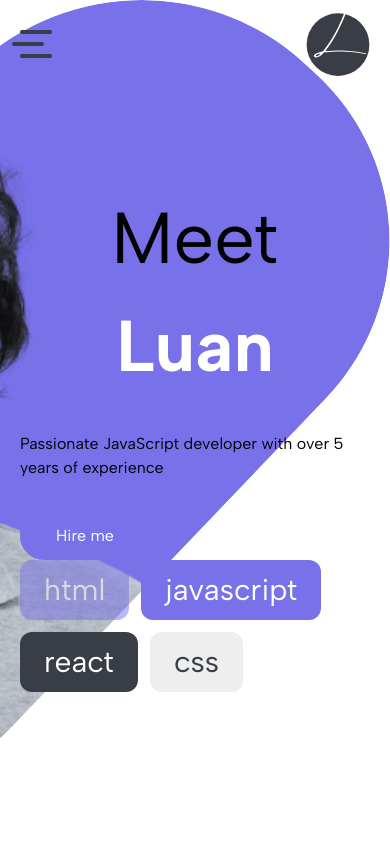
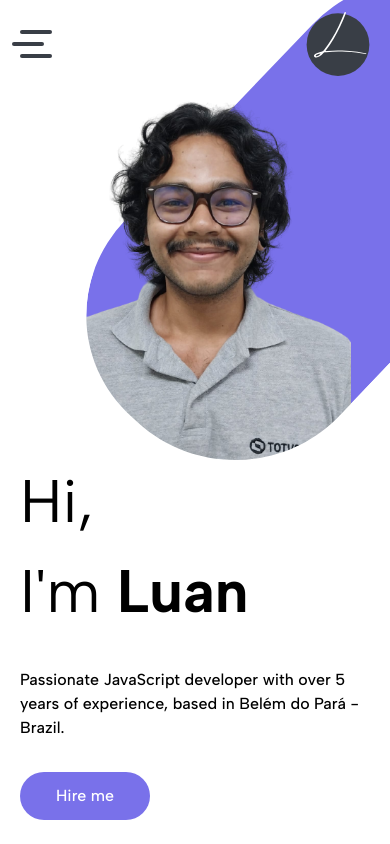
Before and after one commit to aka-luan/personal-portfolio, a Next.js app: page / in a window 390 px wide. Shown: the top 844 px of the page. Built offline with nearby package versions, Linux system fonts and the light colour scheme.

Commit message:
update on responsive layout for home page

```diff
--- a/app/layout.jsx
+++ b/app/layout.jsx
@@ -13,7 +13,7 @@ export default function RootLayout({ children }) {
   return (
     <html lang='en'>
       <body className={`${albert.className} bg-white w-screen`}>
-        <div className='lg:container lg:m-auto xl:max-w-9xl '>
+        <div className=' md:container md:m-auto max-w-2xl lg:max-w-9xl '>
           <Navbar />
           {children}
         </div>
--- a/app/page.jsx
+++ b/app/page.jsx
@@ -5,35 +5,36 @@ import Image from 'next/image';
 import myself from "../public/assets/myself.png"
 
 const stack = [
-  { name: 'html', classNames: 'bg-purple opacity-50 text-white' },
-  { name: 'javascript', classNames: 'bg-purple opacity-100 text-white' },
-  { name: 'react', classNames: 'bg-black opacity-100 text-white' },
-  { name: 'css', classNames: 'bg-gray opacity-100 text-black' }
+  { name: 'html', classNames: 'bg-purple-200 text-white' },
+  { name: 'javascript', classNames: 'bg-purple text-white' },
+  { name: 'react', classNames: 'bg-black text-white' },
+  { name: 'css', classNames: 'bg-gray text-black' }
 ]
 
 export default function Home() {
   return (
-    <main className="px-5">
-      <div id="header" className="flex flex-col-reverse md:flex-row lg:h-[45.50rem]">
-        <div id="header-info" className="flex-3 flex flex-col w-full lg:w-[20rem] xl:w-[25rem] 2xl:w-[30rem] justify-between">
+    <main className="px-5 ">
+      <div id="hero" className="flex flex-col-reverse lg:flex-row pb-10 md:h-[calc(100vh-104px)] ">
+        <div id="hero-info" className="flex flex-col mt-[23rem] sm:mt-48 lg:mt-0 w-full lg:w-[25rem] xl:w-[25rem] 2xl:w-[35rem] 2xl:justify-between space-y-8">
           <div className="space-y-8">
-            <h1 className="text-7xl 2xl:text-8xl mt-24 mb-6 leading-normal max-[1279px]:flex max-[1279px]:flex-col max-[1279px]:items-center">Meet <span className="before:block before:absolute before:-inset-1
-          before:-skew-y-3 before:bg-purple relative
-           inline-block"><b className="relative text-white">Luan</b></span></h1>
-            <h5 className="text-base ">Passionate JavaScript developer with over 5 years of experience</h5>
-            <Button className='bg-purple text-white mb-40'>Hire me</Button>
+            <h1 className="text-6xl sm:text-7xl 2xl:text-9xl lg:mt-5 xl:mt-24 mb-6 leading-normal ">Hi, <br></br> I'm <b>Luan</b></h1>
+            <h5 className="text-base font-medium">Passionate JavaScript developer with over 5 years of experience, based in Belém do Pará - Brazil.</h5>
+            <Button className='bg-purple text-white xl:mb-20 2xl:mb-40 font-medium'>Hire me</Button>
           </div>
-
-          <div className="flex flex-wrap gap-3">
+          <div className="flex flex-wrap gap-3 lg:mt-24">
             {stack.map((tech) => (
-              <div key={tech.name} className={`px-6 py-3 rounded-xl text-3xl xl:text-4xl ${tech.classNames}`}>{tech.name}</div>
+              <div key={tech.name} className={`px-6 py-3 rounded-xl text-2xl sm:text-3xl xl:text-4xl ${tech.classNames}`}>{tech.name}</div>
             ))}
           </div>
         </div>
-        <div id="header-img" className="flex-9">
-          <div class="absolute top-0 right-0 [mask-image:url(../public/assets/mask.svg)] [mask-size:_100%_100%;] w-[50rem] h-[50rem]  -z-10">
-            <div class="absolute bg-[url(/assets/rounded_rect.svg)]  [background-size:100%_100%] bg-right-top w-full h-full -z-[1]"></div>
-            <Image src={myself} alt="" class="relative top-10 right-40 block w-full h-full object-contain scale-110" />
+        <div id="hero-img" className="absolute top-0 right-0 overflow-hidden max-w-full min-h-full w-full">
+          <div className="absolute -top-5 -right-44 sm:-top-0 sm:-right-48 md:-top-10 md:-right-48 lg:top-0 lg:-right-56 xl:-top-20 xl:-right-56 2xl:-top-20 2xl:-right-44
+          [mask-image:url(../public/assets/mask.svg)] [mask-size:_100%_100%;] -z-10
+          w-[30rem] h-[30rem] sm:w-[40rem] sm:h-[40rem] md:w-[48rem] md:h-[48rem] xl:w-[57.5rem] xl:h-[57.5rem] 2xl:w-[62.5rem] 2xl:h-[62.5rem]
+           ">
+            <div className="absolute bg-[url(/assets/rounded_rect.svg)]  [background-size:100%_100%] w-full h-full -z-[1] "></div>
+            <Image src={myself} alt="" className="relative top-12 right-32 sm:right-48 md:top-20 md:right-52 lg:top-20 lg:right-52 xl:top-32 xl:right-72 2xl:top-24 2xl:right-72 block w-full h-full
+            object-contain scale-[0.85] sm:scale-90 lg:scale-[0.85] 2xl:scale-90" />
           </div>
         </div>
       </div>
--- a/components/Navbar.jsx
+++ b/components/Navbar.jsx
@@ -20,7 +20,7 @@ const Navbar = () => {
       {({ open }) => (
         <>
           <div className='z-10 flex px-5 py-3 justify-between items-center text-black font-medium'>
-            <div className='md:flex-1 hidden md:block'>
+            <div className='lg:flex-1 hidden lg:block'>
               <div className='flex space-x-6 xl:space-x-10'>
                 {navigation.map((item) => (
                   <a
@@ -33,7 +33,7 @@ const Navbar = () => {
                 ))}
               </div>
             </div>
-            <div className='md:hidden z-30'>
+            <div className='lg:hidden z-30'>
               <Disclosure.Button className={` ${open ? `toggle-btn` : ''}`}>
                 <span className='bg-black w-8 h-1 rounded absolute top-11 -mt-0.5 transition-all duration-500 -translate-y-3'></span>
                 <span className='bg-black w-8 h-1 rounded absolute top-11 -mt-0.5 transition-all duration-500 -translate-x-2'></span>
@@ -45,14 +45,14 @@ const Navbar = () => {
                 )} */}
               </Disclosure.Button>
             </div>
-            <div className='md:flex-1 flex justify-center'>
+            <div className='lg:flex-1 flex justify-center'>
               <Image
                 className='h-16 w-16 md:h-20 md:w-20'
                 src={logo}
                 alt='white letter L inside a black circle'
               />
             </div>
-            <div className='md:flex-1 hidden md:flex justify-end'>
+            <div className='lg:flex-1 hidden lg:flex justify-end'>
               <Button className={'bg-black text-white'}>Contact me</Button>
             </div>
           </div>
```
